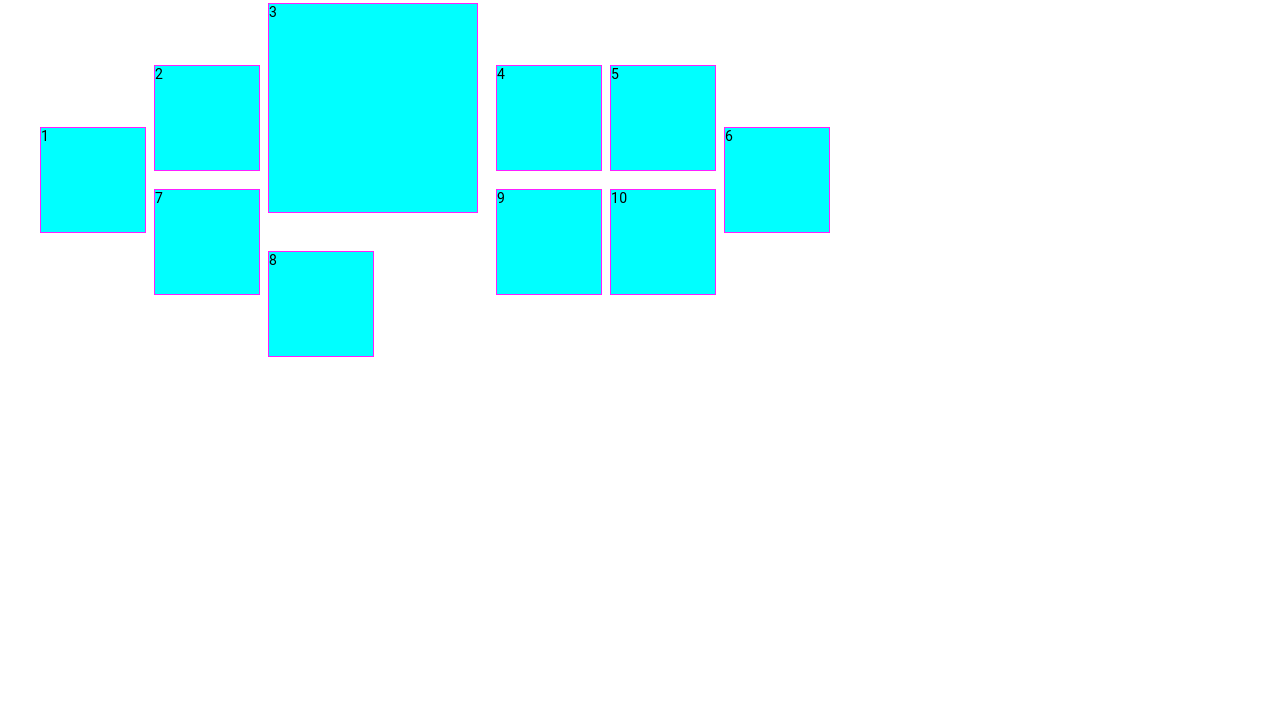
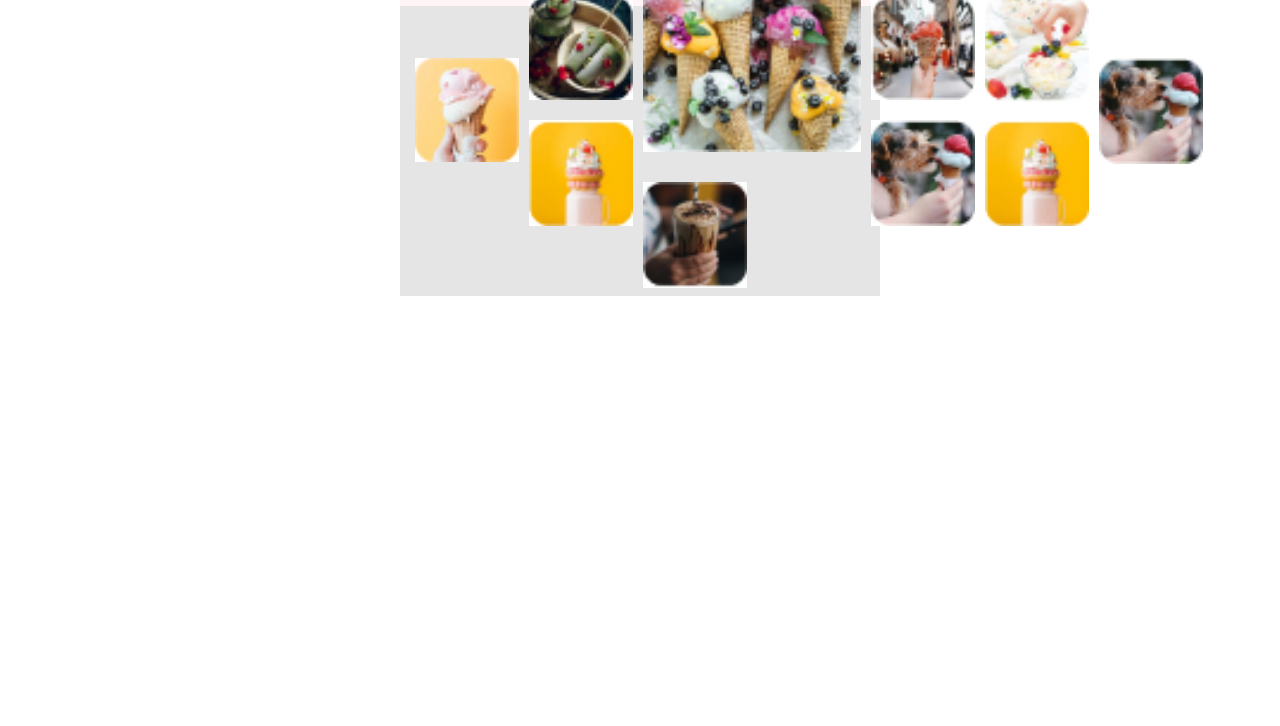
Before and after one commit to Angelina-Sm/test-repositry-project-2, a plain HTML site: page index.html in a window 1280 px wide. Shown: the part 74-800 px from the top of the page. Drawn offline with Linux system fonts and the light colour scheme.

Commit message:
попытка подставить картинки

```diff
--- a/index.html
+++ b/index.html
@@ -8,7 +8,7 @@
     <link rel="stylesheet" href="./css/main.min.css">
 </head>
 <body>
-    <header class="header">
+    <!-- <header class="header">
         <nav class="header-nav">
             <a href="" class="header-link-logo link">
                 <svg class="header-logo-icon" width="199" height="50">
@@ -22,7 +22,7 @@
             </svg>
 
         </button>
-    </header>
+    </header> -->
     <!-- <section class="gal">
         <div class="gallery">
             <ul class="gallery-list list">
@@ -43,17 +43,64 @@
     </section> -->
     <section class="gal">
         <div class="container">
+            <!-- <ul class="gallery-list list">
+                <li class="gallery-item box1">
+                    <img src="./img/home-pic5 6.jpg" alt="t" width="44">
+                </li>
+                <li class="gallery-item box2">
+                    <img src="./img/home-pic5 4.jpg" alt="t" width="44">
+                    <img src="./img/home-pic5 5.jpg" alt="t" width="44">
+                </li>
+                <li class="gallery-item box3">
+                    <img src="./img/home-pic5 1.jpg" alt="t" width="88">
+                    <img src="./img/home-pic5 7.jpg" alt="t" width="44">
+                </li>
+                <li class="gallery-item box4">
+                    <img src="./img/home-pic5 4.jpg" alt="t" width="44">
+                    <img src="./img/home-pic5 5.jpg" alt="t" width="44">
+                </li>
+                <li class="gallery-item box5">
+                    <img src="./img/home-pic5 4.jpg" alt="t" width="44">
+                    <img src="./img/home-pic5 5.jpg" alt="t" width="44">
+                </li>
+                <li class="gallery-item box6">
+                    <img src="./img/home-pic5 4.jpg" alt="t" width="44">
+                </li>
+
+
+            </ul> -->
             <ul class="gallery-list list">
-                <li class="gallery-item box1">1</li>
-                <li class="gallery-item box2">2</li>
-                <li class="gallery-item-big box3">3</li>
-                <li class="gallery-item box4">4</li>
-                <li class="gallery-item box5">5</li>
-                <li class="gallery-item box6">6</li>
-                <li class="gallery-item box7">7</li>
-                <li class="gallery-item box8">8</li>
-                <li class="gallery-item box9">9</li>
-                <li class="gallery-item box10">10</li>
+                <li class="gallery-item box1">
+                    <img src="./img/home-pic5 4.jpg" alt="t" width="44">
+
+                </li>
+                <li class="gallery-item box2">
+                    <img src="./img/home-pic5 5.jpg" alt="t" width="44">
+                </li>
+                <li class="gallery-item box3">
+                    <img src="./img/home-pic5 1.jpg" alt="t" width="88">
+                </li>
+                <li class="gallery-item box4">
+                    <img src="./img/home-pic5 8.jpg" alt="t" width="44">
+                </li>
+                <li class="gallery-item box5">
+                    <img src="./img/home-pic5 9.jpg" alt="t" width="44">
+                </li>
+                <li class="gallery-item box6">
+                    <img src="./img/home-pic5 10.jpg" alt="t" width="44">
+                </li>
+                <li class="gallery-item box7">
+                    <img src="./img/home-pic5 11.jpg" alt="t" width="44">
+                </li>
+                <li class="gallery-item box8">
+                    <img src="./img/home-pic5 12.jpg" alt="t" width="44">
+                </li>
+                <li class="gallery-item box9">
+                    <img src="./img/home-pic5 10.jpg" alt="t" width="44">
+                </li>
+                <li class="gallery-item box10">
+                    <img src="./img/home-pic5 11.jpg" alt="t" width="44">
+                </li>
             </ul>
 
         </div>
--- a/sass/_gallery.scss
+++ b/sass/_gallery.scss
@@ -34,6 +34,14 @@
 //         grid-row-end: 3;
 //     }
 // }
+.gal {
+    margin-left: auto;
+    margin-right: auto;
+    background-size: cover;
+    background-image:linear-gradient(#FFF5F6 20%,#E5E5E5 20%);
+    max-width: 480px;
+    height: auto;
+}
 .gallery-list {
     display: grid;
     grid-template-columns: 44px 44px 44px 44px 44px 44px 44px;
@@ -112,29 +120,72 @@
     grid-row-gap : 10px;
     }
 }
-.gallery-item {
-    width: 43px;
-    height: 43px;
-    background-color: aqua;
-    border: 1px solid rgba(255 30 255);
-    gap: 10px;
-    @media screen and (min-width:768px){
-        max-width: 768px;
-        width: 104px;
-    height: 104px;
-    }
-}
+// .gallery-list {
+//     display: grid;
+//     grid-template-columns: 44px 44px 44px 44px;
+//     grid-template-rows: 68px 68px;
+//     grid-gap: 5px;
+//     .box1 {
+//         grid-column-start: 1;
+//          grid-column-end: 2;
+//         grid-row-start: 1;
+//         grid-row-end: 3;
+//       align-self: center;
+//    }
+//     .box2 {
+//       align-self: end;
+//     }
+
+//     .box3 {
+
+//         align-self: end;
+//     }
+//    .box5 {
+//        height: 60%;
+
+//     }
 
 
-.gallery-item-big {
-    width: 88px;
-    height: 88px;
-    background-color: aqua;
-    border: 1px solid rgba(255 30 255);
+// }
 
-    @media screen and (min-width:768px){
-        max-width: 768px;
-        width: 208px;
-    height: 208px;
-    }
-}
+
+
+// .gallery-item {
+//     background-color: tomato;
+// }
+// .gallery-item {
+//     width: 43px;
+//     height: 43px;
+//     background-color: aqua;
+//     border: 1px solid rgba(255 30 255);
+//     gap: 10px;
+//     @media screen and (min-width:768px){
+//         max-width: 768px;
+//         width: 104px;
+//     height: 104px;
+//     }
+// }
+
+
+// .gallery-item-big {
+//     width: 88px;
+//     height: 88px;
+//     background-color: aqua;
+//     border: 1px solid rgba(255 30 255);
+
+//     @media screen and (min-width:768px){
+//         max-width: 768px;
+//         width: 208px;
+//     height: 208px;
+//     }
+// }
+// .gallery-list {
+//     display: grid;
+//     grid-gap:3px;
+//     justify-content: center;
+//     grid: repeat(6, 22px) / repeat(7, 44px);
+//     background-color: aqua;
+// }
+// .gallery-item {
+//     background-size: cover;
+// }
```
Also changed, not shown: css/main.css, css/main.min.css, img/home-pic5 1.jpg (added), img/home-pic5 10.jpg (added), img/home-pic5 11.jpg (added), img/home-pic5 12.jpg (added), img/home-pic5 4.jpg (added), img/home-pic5 5.jpg (added), img/home-pic5 6.jpg (added), img/home-pic5 7.jpg (added), img/home-pic5 8.jpg (added), img/home-pic5 9.jpg (added), 2 other files.
